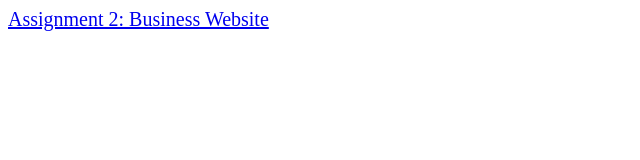
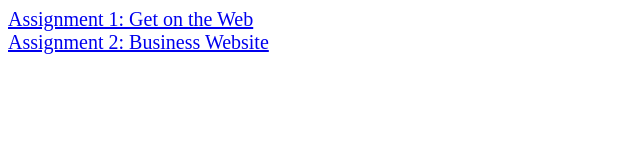
Before and after one commit to jpaik03/cs20, a plain HTML site: page index.html in a window 1280 px wide. Shown: the whole page, without its empty margins (0-640 px from the left). Drawn offline with Linux system fonts and the light colour scheme.

Commit message:
Update index.html

```diff
--- a/index.html
+++ b/index.html
@@ -9,7 +9,8 @@
       }
     </style>
   </head>
-  <body><a href="a1/assignment1.html>Assignment 1: Get on the Web</a><br/>
-  <a href="a2/assignment2_home.html>Assignment 2: Business Website</a>
+  <body>
+    <a href="a1/assignment1.html">Assignment 1: Get on the Web</a><br/>
+    <a href="a2/assignment2_home.html">Assignment 2: Business Website</a>
   </body>
 </html>
```
